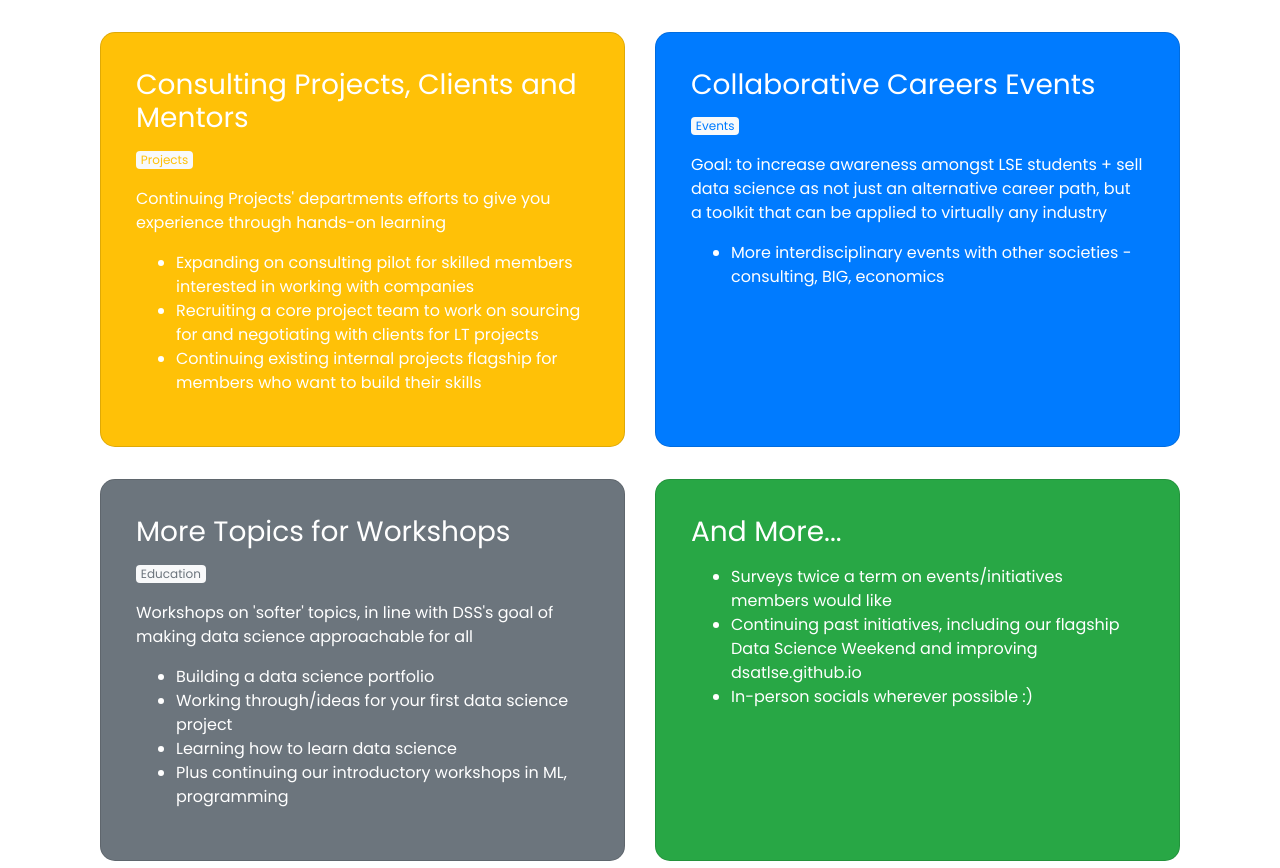
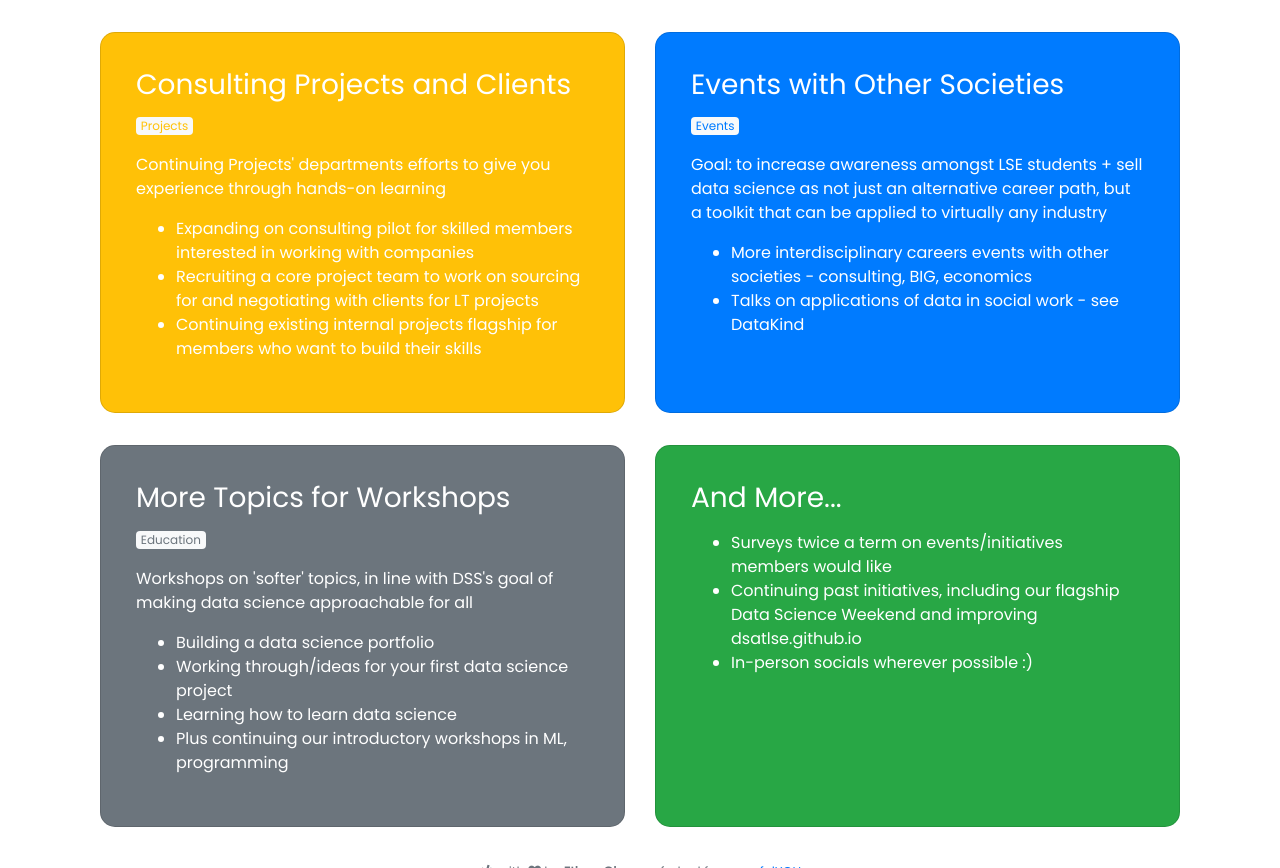
Before and after one commit to ethan-cheong/DSSManifesto, a plain HTML site: page my_vision/index.html in a window 1280 px wide. Shown: the part 849-1717 px from the top of the page. Drawn offline with nearby package versions, Linux system fonts and the light colour scheme.

Commit message:
Update goals

```diff
--- a/my_vision/index.html
+++ b/my_vision/index.html
@@ -143,7 +143,7 @@
   <a class="post card bg-warning">
 
     <div class="card-body text-white">
-      <h3 class="card-title">Consulting Projects, Clients and Mentors</h3>
+      <h3 class="card-title">Consulting Projects and Clients</h3>
       <p class="card-text">
 
         <span class="badge badge-light text-warning">Projects</span>
@@ -164,7 +164,7 @@
 <div class="col-lg-6 my-3 wow animated fadeIn" data-wow-delay=".15s">
 <a class="post card bg-primary">
 <div class="card-body text-white">
-  <h3 class="card-title">Collaborative Careers Events</h3>
+  <h3 class="card-title">Events with Other Societies</h3>
   <p class="card-text">
 
     <span class="badge badge-light text-primary">Events</span>
@@ -174,7 +174,8 @@
     Goal: to increase awareness amongst LSE students + sell data science as not just an alternative career path, but a toolkit that can be applied
     to virtually any industry
     <ul>
-      <li>More interdisciplinary events with other societies - consulting, BIG, economics </li>
+      <li>More interdisciplinary careers events with other societies - consulting, BIG, economics </li>
+      <li>Talks on applications of data in social work - see DataKind </li>
     </ul></p>
 </div>
 </a>
```
